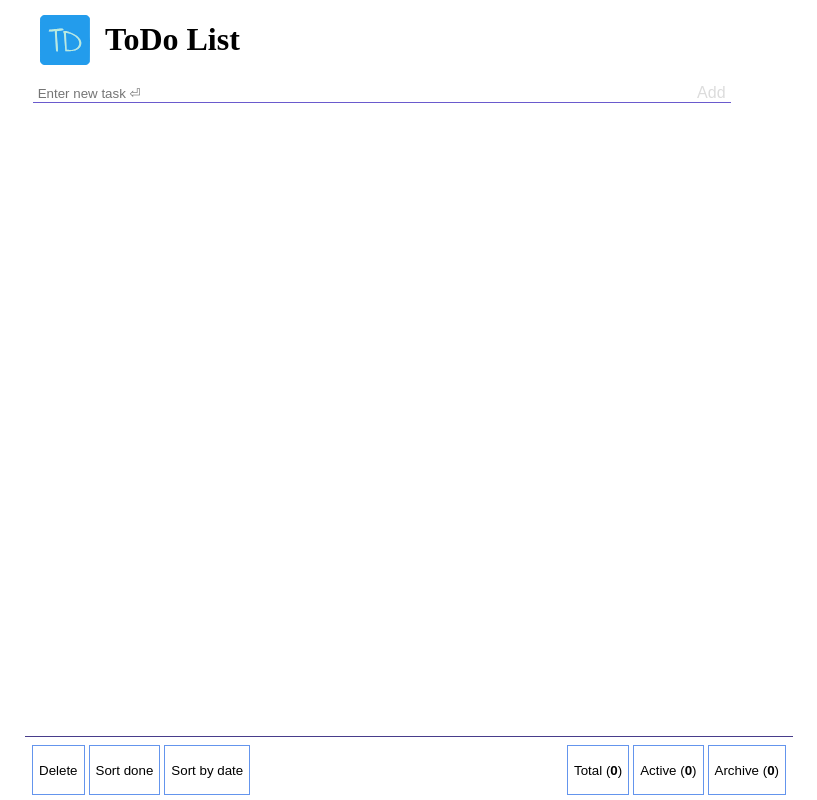
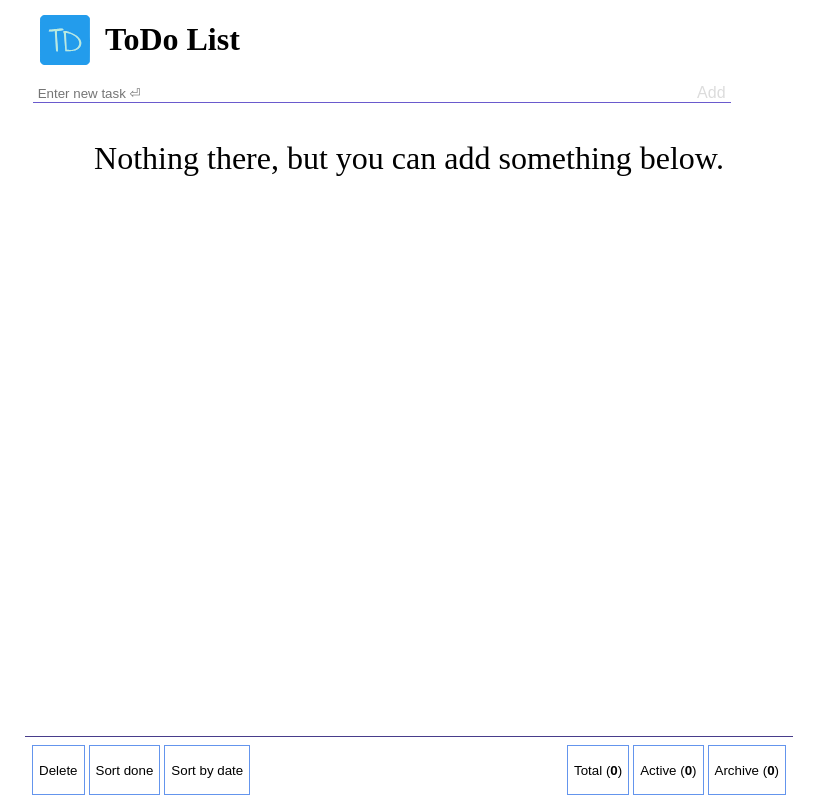
Before and after one commit to AntonySawyer/todo, a React (Create React App) app: page / in a window 1280 px wide. Shown: the whole page, without its empty margins (231-1048 px from the left). Built offline with nearby package versions, Linux system fonts and the light colour scheme.

Commit message:
feat: added 'if empty' block

```diff
--- a/src/App.css
+++ b/src/App.css
@@ -9,3 +9,10 @@ ul {
   display: flex;
   flex-direction: column-reverse;
 }
+
+ul:empty:after {
+  padding: 30px 10px;
+  content: 'Nothing there, but you can add something below.';
+  font-size: 32px;
+  text-align: center;
+}
```
